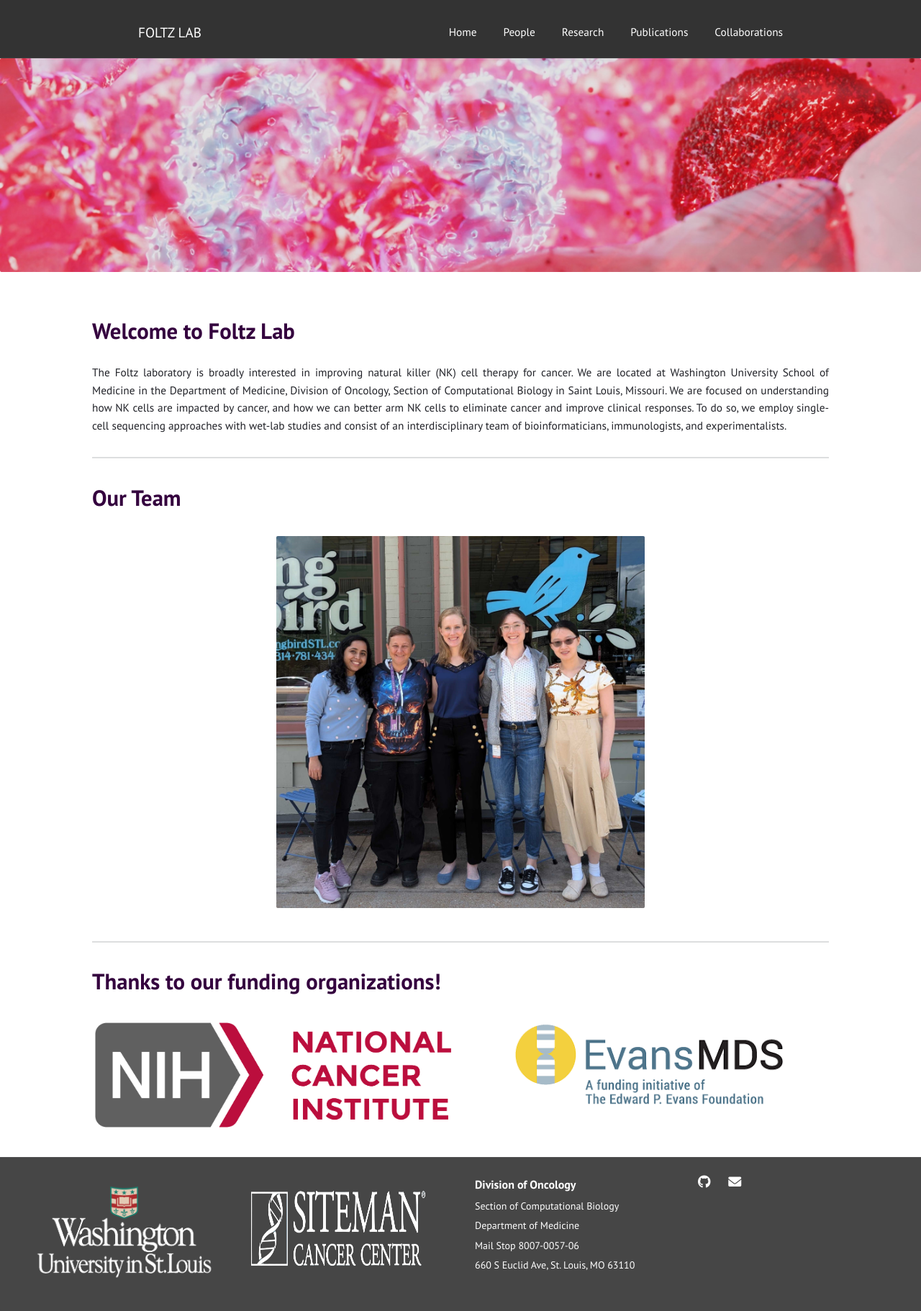
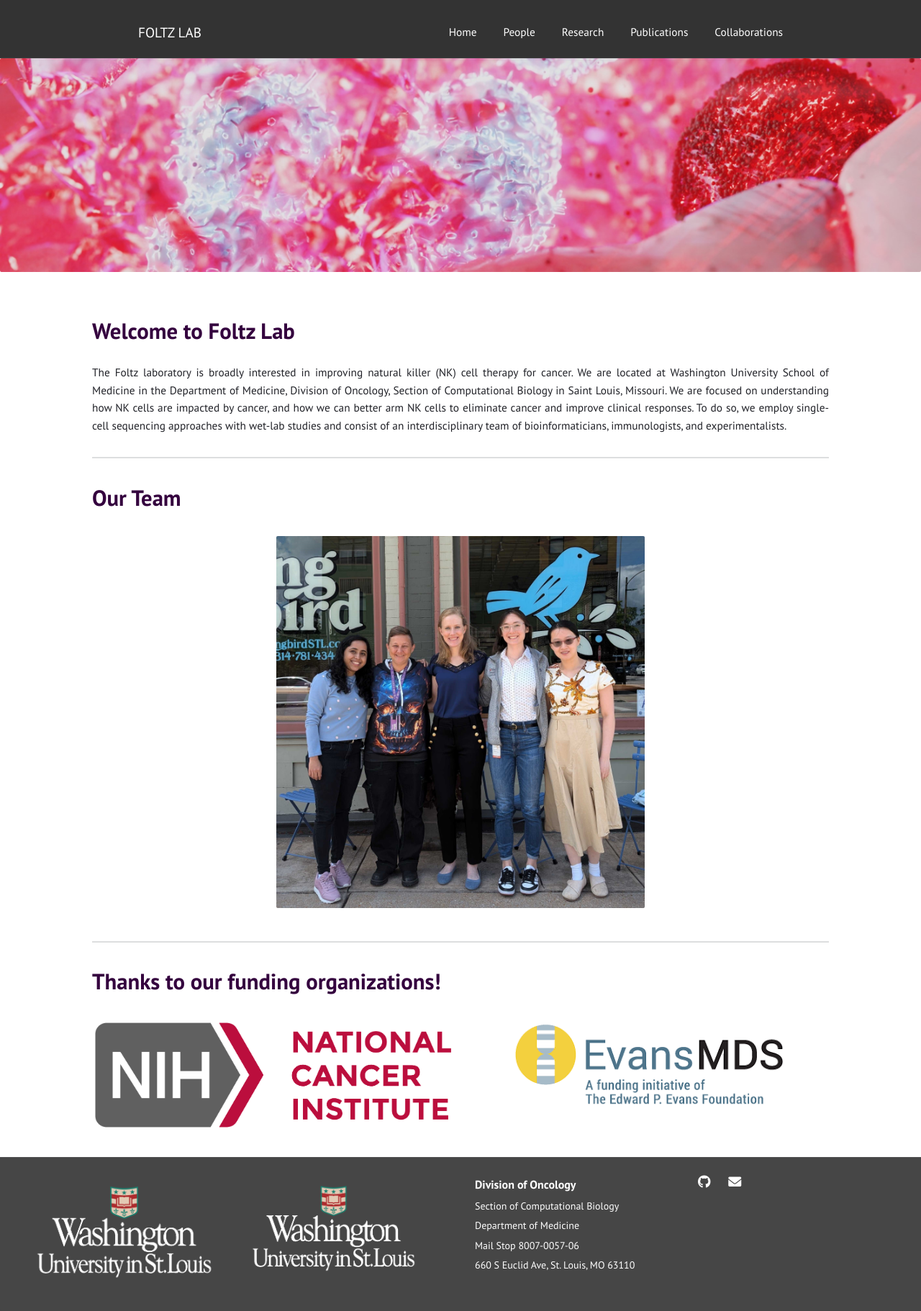
Before and after one commit to Foltz-Lab/Foltz-Lab.github.io, a Jekyll site: the page built from index.html, in a window 1280 px wide. Shown: the whole page at 72% size. Built offline with Jekyll 4.4.1, drawn with Linux system fonts in a browser that asks for light colours.

Commit message:
Update default.html

```diff
--- a/_layouts/default.html
+++ b/_layouts/default.html
@@ -165,12 +165,12 @@
     <div class="footer-content">
       <div class="footer-logo">
         <a href="https://www.wustl.edu/" target="_blank" rel="noopener noreferrer">
-          <img src="images/WashU_logo.png" alt="WashU Logo" style="height: 150px; max-width: 300px;">
+          <img src="{{ '/images/WashU_logo.png' | relative_url }}" alt="WashU Logo" style="height: 150px; max-width: 300px;">
         </a>
       </div>
       <div class="footer-logo">
         <a href="https://siteman.wustl.edu/" target="_blank" rel="noopener noreferrer">
-          <img src="images/siteman_logo.png" alt="Siteman Logo" style="height: 140px; max-width: 260px;">
+          <img src="{{ '/images/WashU_logo.png' | relative_url }}" alt="Siteman Logo" style="height: 140px; max-width: 260px;">
         </a>
       </div>
       <div class="footer-info">
```
